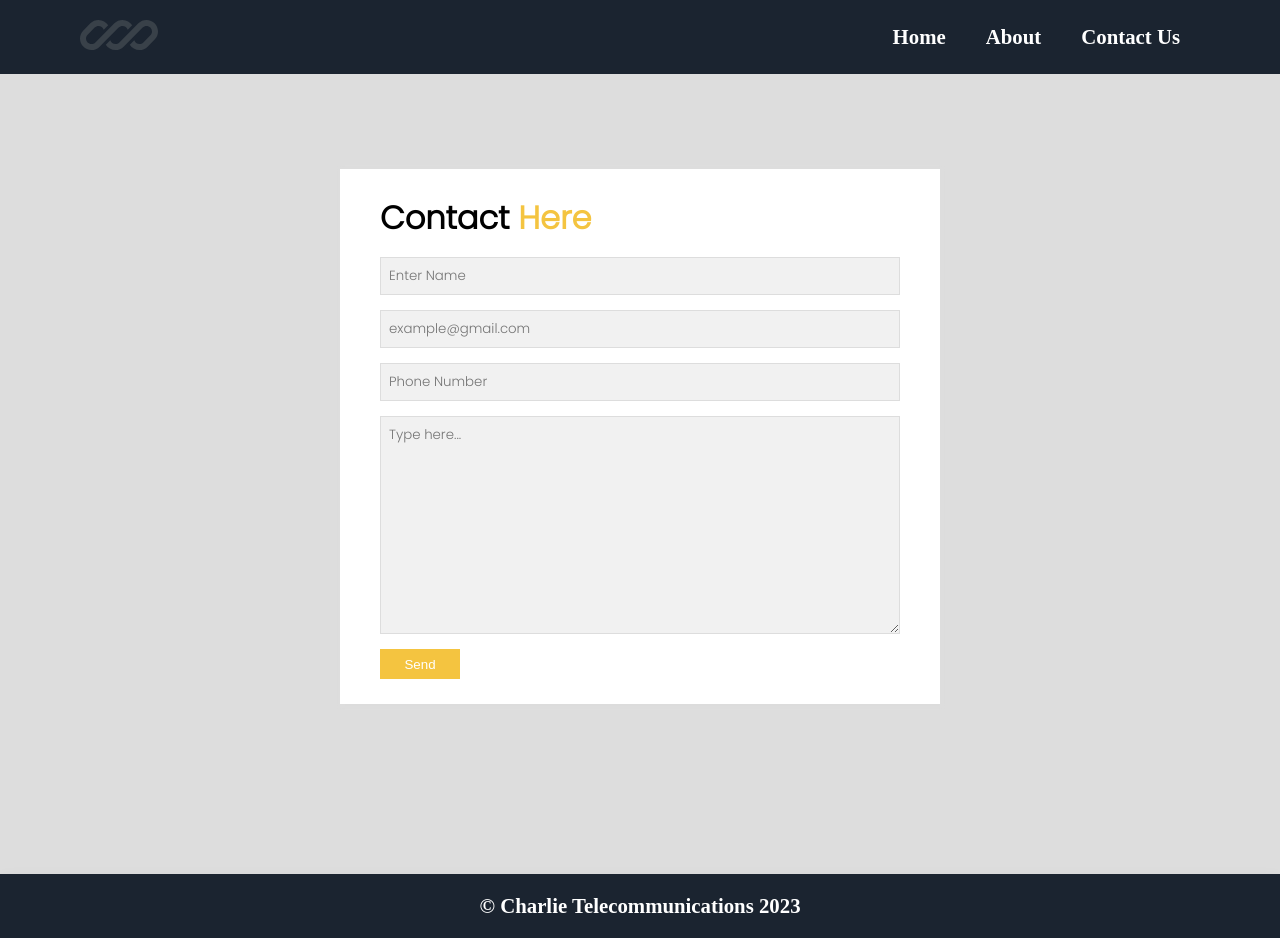
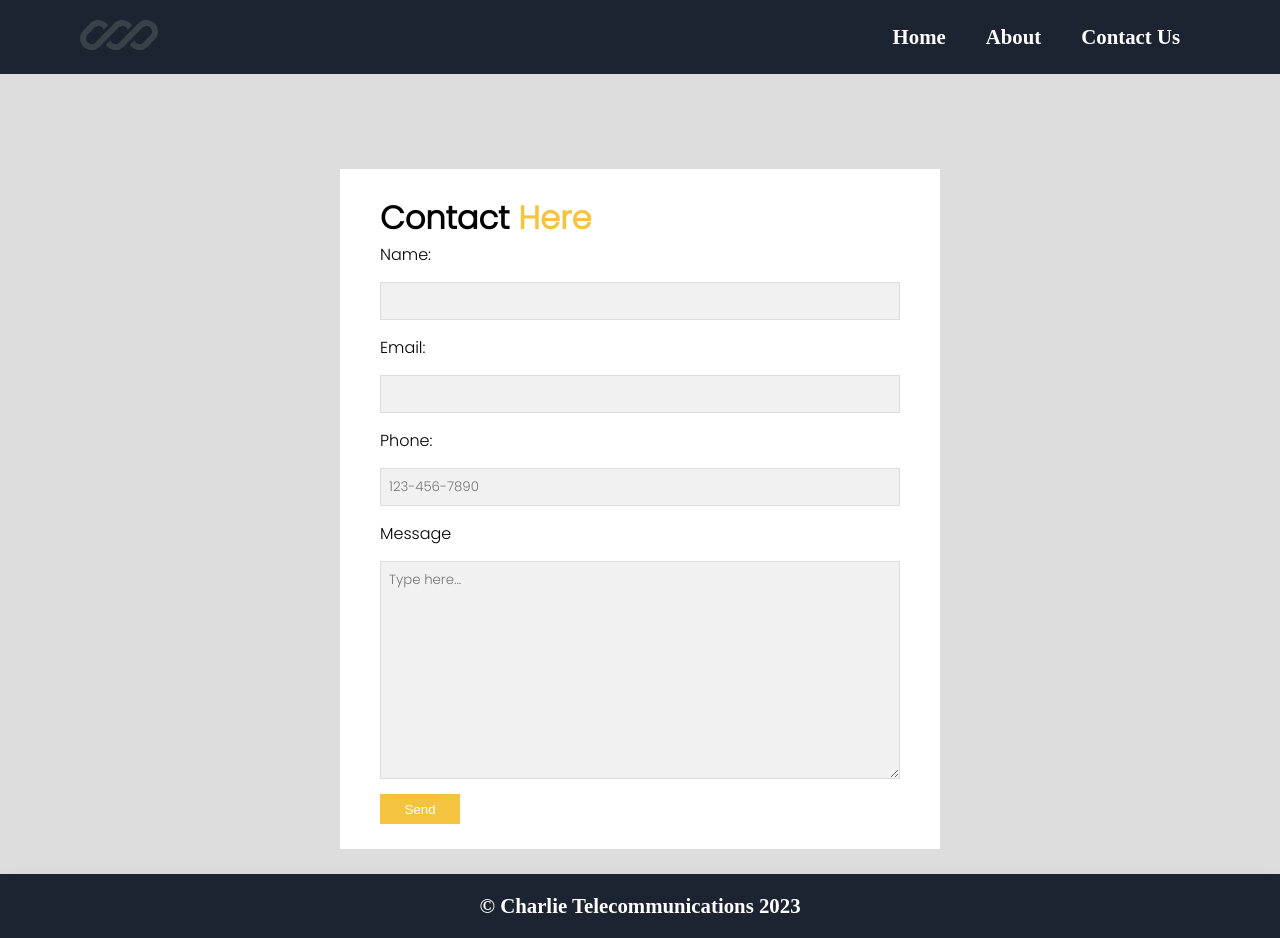
Before and after one commit to K00LRav/CharlieTelecom, a React (Vite) app: page /Contact in a window 1280 px wide. Built offline with nearby package versions, Linux system fonts and the light colour scheme.

Commit message:
made changes to contact form

```diff
--- a/package.json
+++ b/package.json
@@ -10,6 +10,8 @@
     "preview": "vite preview"
   },
   "dependencies": {
+    "@emailjs/browser": "^3.11.0",
+    "emailjs": "^4.0.3",
     "react": "^18.2.0",
     "react-dom": "^18.2.0",
     "react-router-dom": "^6.15.0",
--- a/src/pages/Contact/Contact.jsx
+++ b/src/pages/Contact/Contact.jsx
@@ -1,35 +1,41 @@
 import React from "react";
 import { useState } from "react";
 import "./Contact.css";
-
+import { useRef } from 'react';
+import emailjs from '@emailjs/browser';
 function Contact() {
 
-    const [data, setData] = useState({name:"", email:"", phone:"", message:""})
-    const handleChange = (e) =>{
-          const name = e.target.name;
-          const value = e.target.value;
-          setData({...data, [name]: value})
-          console.log(data)
+  const form = useRef();
 
-    }
+  const sendEmail = (e) => {
+    e.preventDefault();
 
-    const handleSubmit= (e) =>{
-          e.preventDefault()
-          e.target.reset()
-          alert(data)
-    }
+    emailjs.sendForm('service_ptvy858', 'template_gcduhri', form.current, 'mIGfSiDSk9-tiYNtk')
+      .then((result) => {
+          console.log(result.text);
+      }, (error) => {
+          console.log(error.text);
+      });
+  };
 
-
+  //reset form, problem right now, it reset form and sends a blank message
+   const resetForm = () => {
+    document.getElementById("myForm").reset();
+  }
 
   return (
     <div className="form-container">
-    <form className="contact-form" method="post" onSubmit={handleSubmit}>
+    <form ref={form} className="contact-form" onSubmit={sendEmail} id="myForm">
       <h1>Contact <span>Here</span></h1>
-      <input type="text" name="name" id="" onChange={handleChange} value={data.name} placeholder="Enter Name"/>
-      <input type="email" name="email" id="" onChange={handleChange} value={data.email} placeholder="example@gmail.com"/>
-      <input type="phone" name="phone" id="" onChange={handleChange} value={data.phone} placeholder="Phone Number"/>
-      <textarea name="message" id="" cols="30" rows="10" onChange={handleChange} value={data.message} placeholder="Type here..."/>
-      <button type="submit" onChange={handleSubmit}>Send</button>
+      <label>Name:</label>
+      <input type="text" name="user_name"/>
+      <label>Email:</label>
+      <input type="email" name="user_email"/>
+      <label>Phone:</label>
+      <input type="tel" name="user_phone" placeholder="123-456-7890" pattern="[0-9]{3}-[0-9]{3}-[0-9]{4}"/>
+      <label>Message</label>
+      <textarea name="message" cols="30" rows="10"  placeholder="Type here..."/>
+      <button type="submit" value={"Send"}>Send</button>
     </form>
     </div>
   );
```
Also changed, not shown: 1 other file (tests, documents, lock files or other folders).
